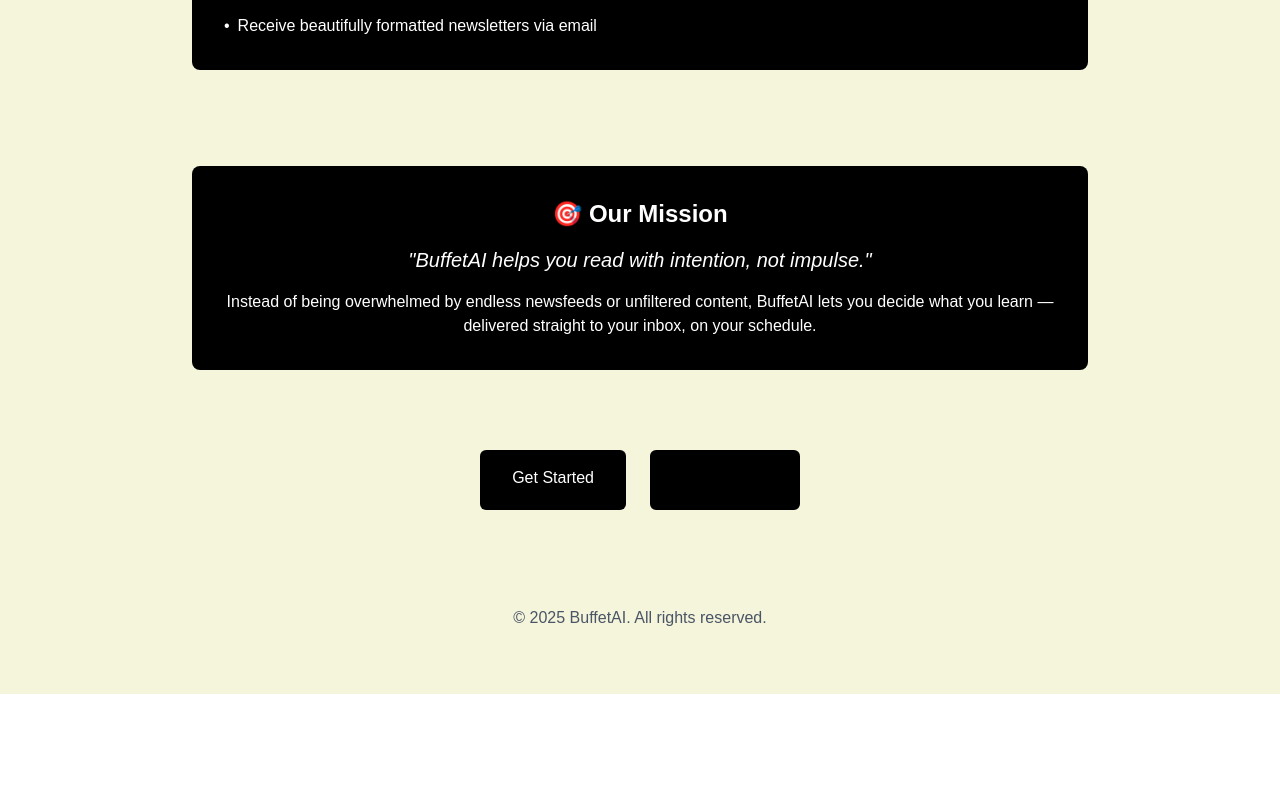
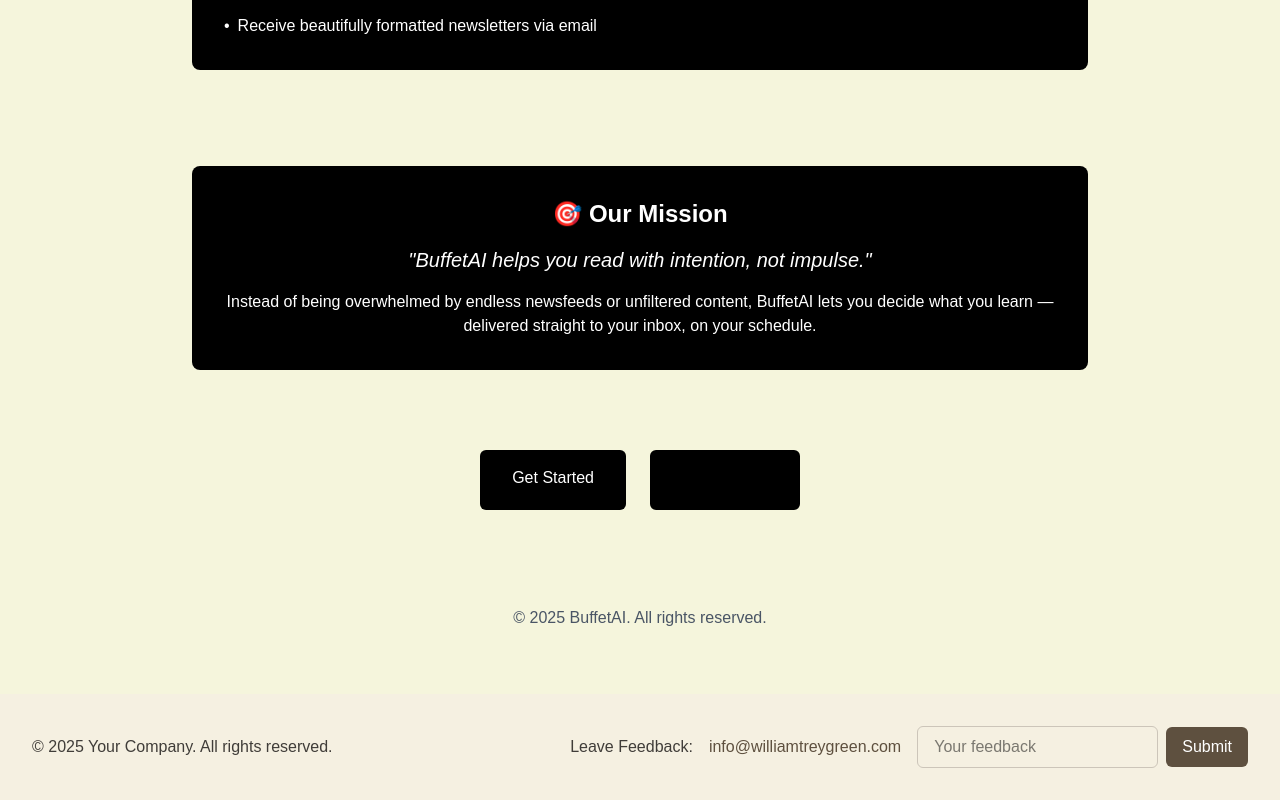
Before and after one commit to trey-greenn/buttetaiweb, a Next.js app: page / in a window 1280 px wide. Shown: the part 558-1358 px from the top of the page. Before the commit the page ends 1252 px from the top, so only its background shows below. Built offline with nearby package versions, Linux system fonts and the light colour scheme; no server answers.

Commit message:
footer and pricing and other

```diff
--- /dev/null
+++ b/app/api/create-checkout-session.js
@@ -0,0 +1,33 @@
+// pages/api/create-checkout-session.js
+import { NextApiRequest, NextApiResponse } from 'next';
+import Stripe from 'stripe';
+
+const stripe = new Stripe(process.env.STRIPE_SECRET_KEY, {
+  apiVersion: '2022-11-15',
+});
+
+export default async function handler(req: NextApiRequest, res: NextApiResponse) {
+  if (req.method === 'POST') {
+    try {
+      const session = await stripe.checkout.sessions.create({
+        payment_method_types: ['card'],
+        line_items: [
+          {
+            price: 'price_1Hh1Y2IyNTgGDV2k9X1Y2X1Y', // Replace with your actual price ID
+            quantity: 1,
+          },
+        ],
+        mode: 'subscription',
+        success_url: `${req.headers.origin}/success?session_id={CHECKOUT_SESSION_ID}`,
+        cancel_url: `${req.headers.origin}/cancel`,
+      });
+
+      res.status(200).json({ sessionId: session.id });
+    } catch (err) {
+      res.status(500).json({ error: err.message });
+    }
+  } else {
+    res.setHeader('Allow', 'POST');
+    res.status(405).end('Method Not Allowed');
+  }
+}
--- /dev/null
+++ b/app/components/footer/Footer.tsx
@@ -0,0 +1,32 @@
+import React from 'react';
+
+export default function Footer() {
+  return (
+    <footer className="bg-[#f5f0e1] py-8">
+      <div className="max-w-7xl mx-auto px-4 sm:px-6 lg:px-8 flex justify-between items-center">
+        <div className="text-[#403d39]">
+          &copy; {new Date().getFullYear()} Your Company. All rights reserved.
+        </div>
+        <div className="flex items-center space-x-4">
+          <span className="text-[#403d39]">Leave Feedback:</span>
+          <a href="mailto:info@williamtreygreen.com" className="text-[#5e503f] hover:underline">
+            info@williamtreygreen.com
+          </a>
+          <form className="flex items-center">
+            <input
+              type="text"
+              placeholder="Your feedback"
+              className="py-2 px-4 rounded-md border border-[#ccc5b9] focus:outline-none focus:border-[#5e503f]"
+            />
+            <button
+              type="submit"
+              className="ml-2 py-2 px-4 rounded-md bg-[#5e503f] text-white hover:bg-[#403d39] transition"
+            >
+              Submit
+            </button>
+          </form>
+        </div>
+      </div>
+    </footer>
+  );
+}
--- a/app/layout.tsx
+++ b/app/layout.tsx
@@ -3,6 +3,8 @@
 import "./globals.css";
 import { AuthProvider } from '@/app/lib/auth-context';
 import Header from '@/app/components/ui/header';
+import Footer from '@/app/components/footer/Footer';
+
 
 const geistSans = Geist({
   variable: "--font-geist-sans",
@@ -25,13 +27,14 @@
   children: React.ReactNode;
 }>) {
   return (
-    <html>
+    <><html>
       <body>
         <AuthProvider>
           <Header />
           <main>{children}</main>
         </AuthProvider>
       </body>
-    </html>
+    </html><Footer /></>
+
   );
 }
--- a/app/pricing/page.tsx
+++ b/app/pricing/page.tsx
@@ -1,5 +1,11 @@
 import React from 'react';
 import Link from 'next/link';
+import { loadStripe } from '@stripe/stripe-js';
+import dotenv from 'dotenv';
+
+const stripePromise = loadStripe(process.env.NEXT_PUBLIC_STRIPE_PUBLISHABLE_KEY || '');
+
+
 
 export default function PricingPage() {
   const plans = [
@@ -11,7 +17,6 @@
         'Up to 3 topics per letter',
         'Weekly delivery',
         'Standard templates',
-        'Email support'
       ],
       cta: 'Get Started',
       ctaLink: '/signup',
@@ -19,15 +24,15 @@
     },
     {
       name: 'Pro',
-      price: '9.99',
+      price: '8.99',
       features: [
         'Advanced AI letter generation',
         'Unlimited topics per letter',
         'Daily delivery',
         'Premium templates',
         'Priority email support',
-        'AI Agent assistance',
-        'Custom branding'
+        'AI Assitant Agent Tool',
+        'AI Image Generation'
       ],
       cta: 'Subscribe Now',
       ctaLink: '/signup?plan=pro',
@@ -41,8 +46,8 @@
         'Dedicated account manager',
         'Custom AI training',
         'API access',
-        'SSO integration',
-        'Advanced analytics',
+        'Customized SSO integration',
+        'Customized Dashboard',
         'SLA guarantees'
       ],
       cta: 'Contact Sales',
@@ -50,6 +55,25 @@
       popular: false
     }
   ];
+
+  const handleProCheckout = async () => {
+    const stripe = await stripePromise;
+    if (!stripe) {
+      console.error('Stripe has not been initialized properly.');
+      return;
+    }
+
+    const response = await fetch('/api/create-checkout-session', {
+      method: 'POST',
+    });
+
+    const { sessionId } = await response.json();
+    const { error } = await stripe.redirectToCheckout({ sessionId });
+
+    if (error) {
+      console.error('Stripe checkout error:', error);
+    }
+  };
 
   return (
     <div className="bg-[#f5f0e1] min-h-screen py-16">
@@ -113,6 +137,14 @@
               ))}
             </ul>
 
+            {plan.name === 'Pro' ? (
+              <button
+                onClick={handleProCheckout}
+                className="block w-full py-3 px-4 rounded-md text-center font-medium bg-[#5e503f] text-white hover:bg-[#403d39] transition"
+              >
+                {plan.cta}
+              </button>
+            ) : (
               <Link
                 href={plan.ctaLink}
                 className={`block w-full py-3 px-4 rounded-md text-center font-medium ${
@@ -123,6 +155,7 @@
               >
                 {plan.cta}
               </Link>
+            )}
           </div>
         </div>
       ))}
--- a/package.json
+++ b/package.json
@@ -8,9 +8,9 @@
     "start": "next start",
     "lint": "next lint",
     "postbuild": "next-sitemap"
-
   },
   "dependencies": {
+    "@stripe/stripe-js": "^7.4.0",
     "@supabase/supabase-js": "^2.50.3",
     "date-fns": "^4.1.0",
     "dotenv": "^17.0.1",
```
Also changed, not shown: blogOutput/firstArticle.txt (added), public/seo.txt, 2 other files (tests, documents, lock files or other folders). Lines whose indentation alone changed are shown as unchanged.
